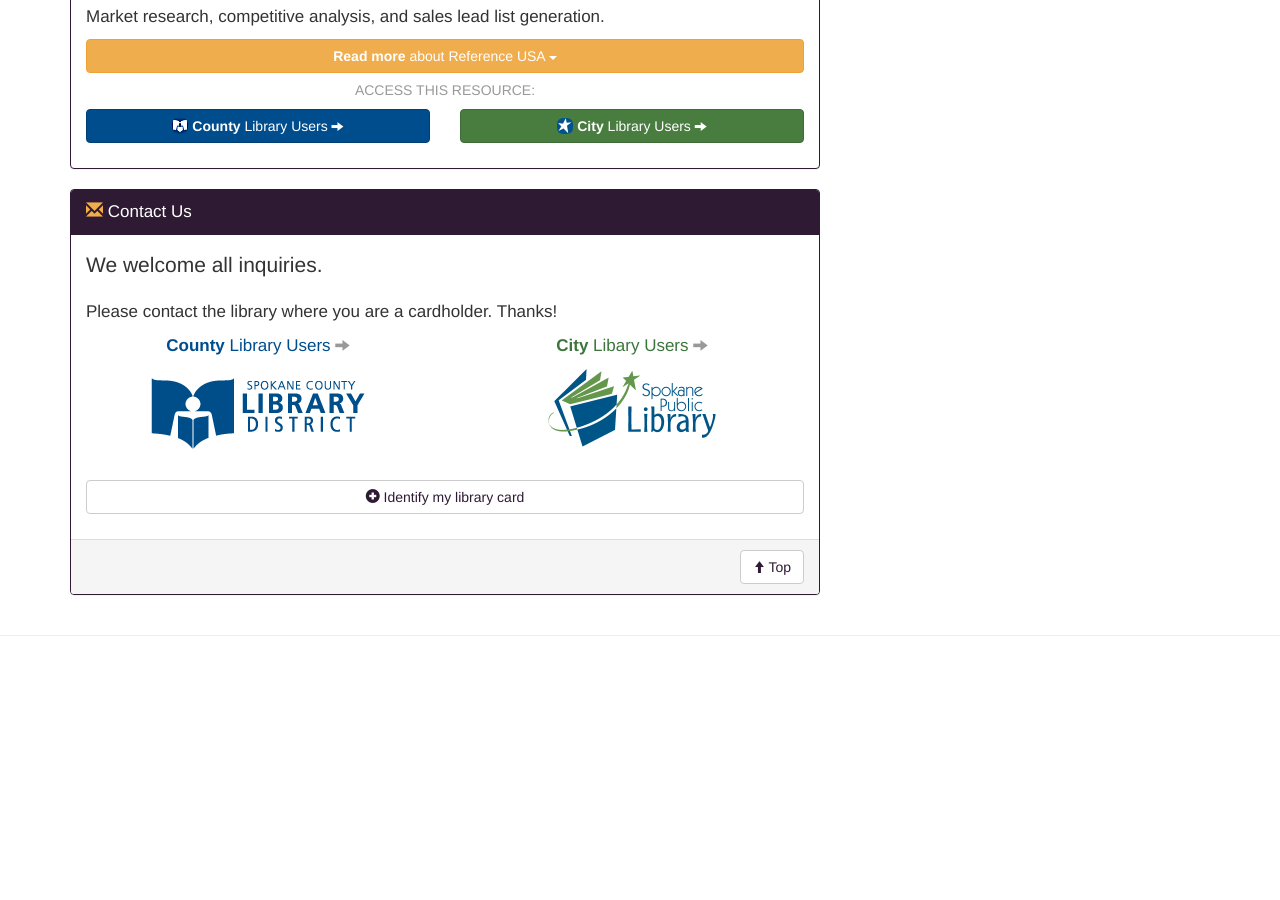
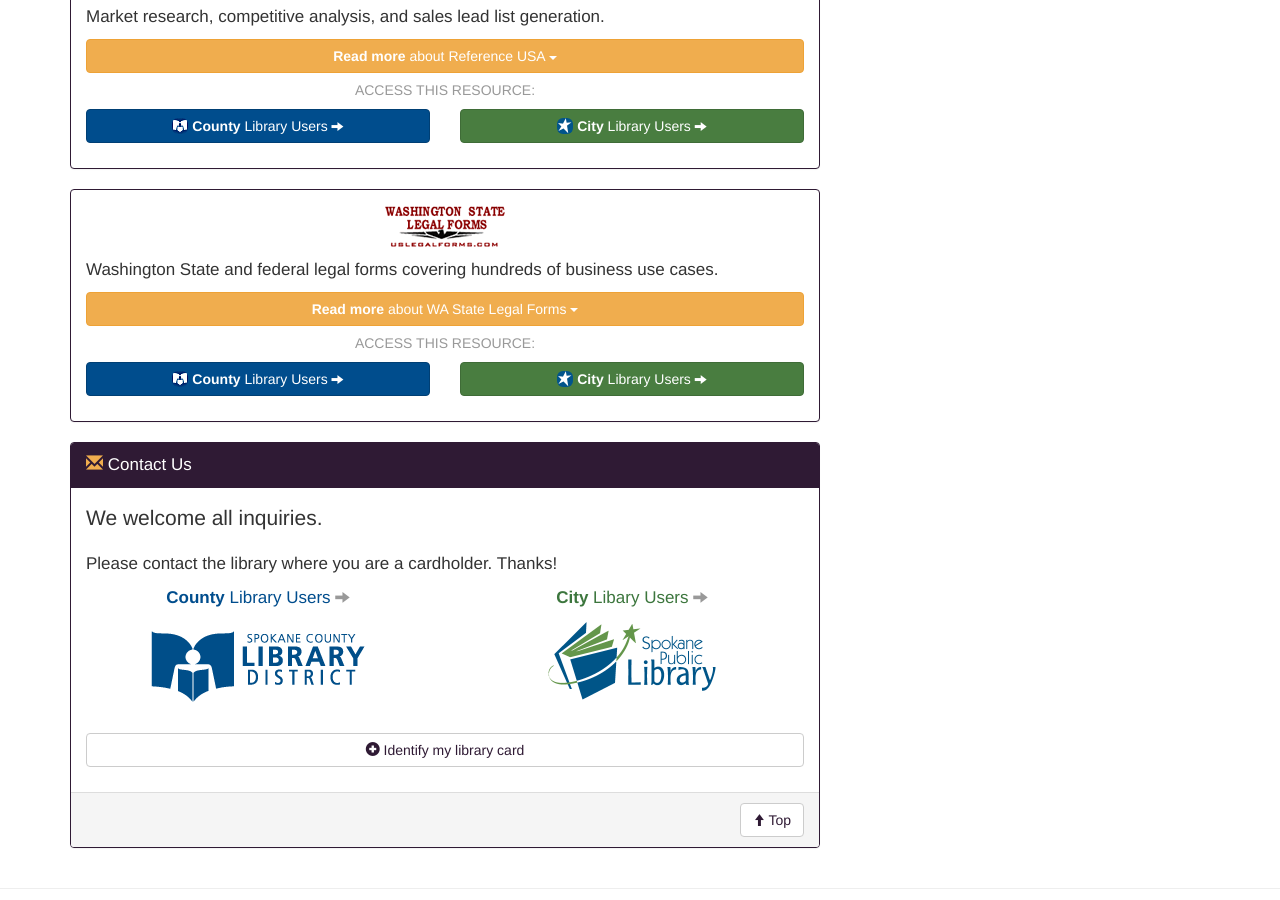
Before and after one commit to spokanebusinesslibrary/spokanebusinesslibrary.github.io, a Jekyll site: the page built from index.md, in a window 1280 px wide and 900 px high, scrolled down 2410 px. Built offline with Jekyll 4.4.1, drawn with Linux system fonts in a browser that asks for light colours; nearby versions of some CDN libraries; some web fonts are replaced; before the commit the page ends 3146 px from its top, so only the background shows below that.

Commit message:
added wa state legal

```diff
--- a/_includes/home.html
+++ b/_includes/home.html
@@ -554,6 +554,73 @@
 			</div><!-- /.panel-body -->
 		</div><!-- /.panel -->
 
+		<!-- WA LEGAL FORMS -->
+		<div class="panel panel-primary">
+			<div class="panel-body">
+				<p>
+					<img class="img-responsive center-block" src="./assets/img/logos/walegalforms.gif">
+				</p>
+				<p>
+					Washington State and federal legal forms covering hundreds of business use cases.
+				</p>
+				<p>
+					<button type="button" class="btn btn-block btn-warning"
+							data-toggle="collapse"
+							data-target="#about-walegal">
+							<b>Read more</b> <span class="hidden-xs">about WA State Legal Forms</span>
+							<span class="caret"> </span>
+					</button>
+				</p>
+
+				<div class="collapse" id="about-walegal">
+					<p>
+						The <em>Washington State Legal Forms Library</em> offers access to hundreds of legal forms in several document formats, such as MS Word and Adobe PDF.
+					</p>
+					<p>
+						 Some examples of the forms available include:
+					</p>
+					<ul>
+						<li>Partnership Agreements</li>
+						<li>Buy Sell Agreements</li>
+						<li>Articles of Incorporation</li>
+						<li>Nondisclosure Agreements</li>
+						<li>SWOT Analysis Worksheets</li>
+						<li>End User License Agreements</li>
+						<li>Software Contracts</li>
+						<li>Online Return and Exchange Policies</li>
+						<li>Indemnification Guaranties</li>
+						<li>Liability Waivers</li>
+					</ul>
+				</div>
+
+				<h5 class="text-center text-muted uppercase">
+					Access this resource:
+				</h5>
+
+				<div class="row">
+					<div class="col-xs-6">
+						<p class="text-muted">
+							<a class="btn btn-block btn-info" href="http://www.scld.org/scripts/ntlinktrack.exe?http://proxy.scld.org/login?name=GaleLegalForms&url=http://infotrac.galegroup.com/itweb/spok67112?db=TGLF" data-lib-system="scld" data-lib-title="SCLD - WA Stage Legal Forms">
+								<img src="/assets/img/SCLD-favicon.png" class="img-rounded favicon-scld">
+								<b>County</b> <span class="hidden-xs">Library</span> Users
+								<small class="glyphicon glyphicon-arrow-right hidden-xs"> </small>
+							</a>
+						</p>
+					</div><!-- /.col -->
+					<div class="col-xs-6">
+						<p class="text-muted">
+							<a class="btn btn-block btn-success" href="http://www2.spokanelibrary.org/rpa/webauth.exe?rs=walegal" data-lib-system="spl" data-lib-title="SPL - WA State Legal Forms">
+								<img src="/assets/img/SPL-favicon.png" class="img-rounded favicon-spl">
+								<b>City</b> <span class="hidden-xs">Library</span> Users
+								<small class="glyphicon glyphicon-arrow-right hidden-xs"> </small>
+							</a>
+						</p>
+					</div><!-- /.col -->
+				</div><!-- /.row -->
+
+			</div><!-- /.panel-body -->
+		</div><!-- /.panel -->
+
 		<!-- CONTACT -->
 		<div class="panel panel-primary" id="contact">
 			<div class="panel-heading">
```
Also changed, not shown: 1 other file.
